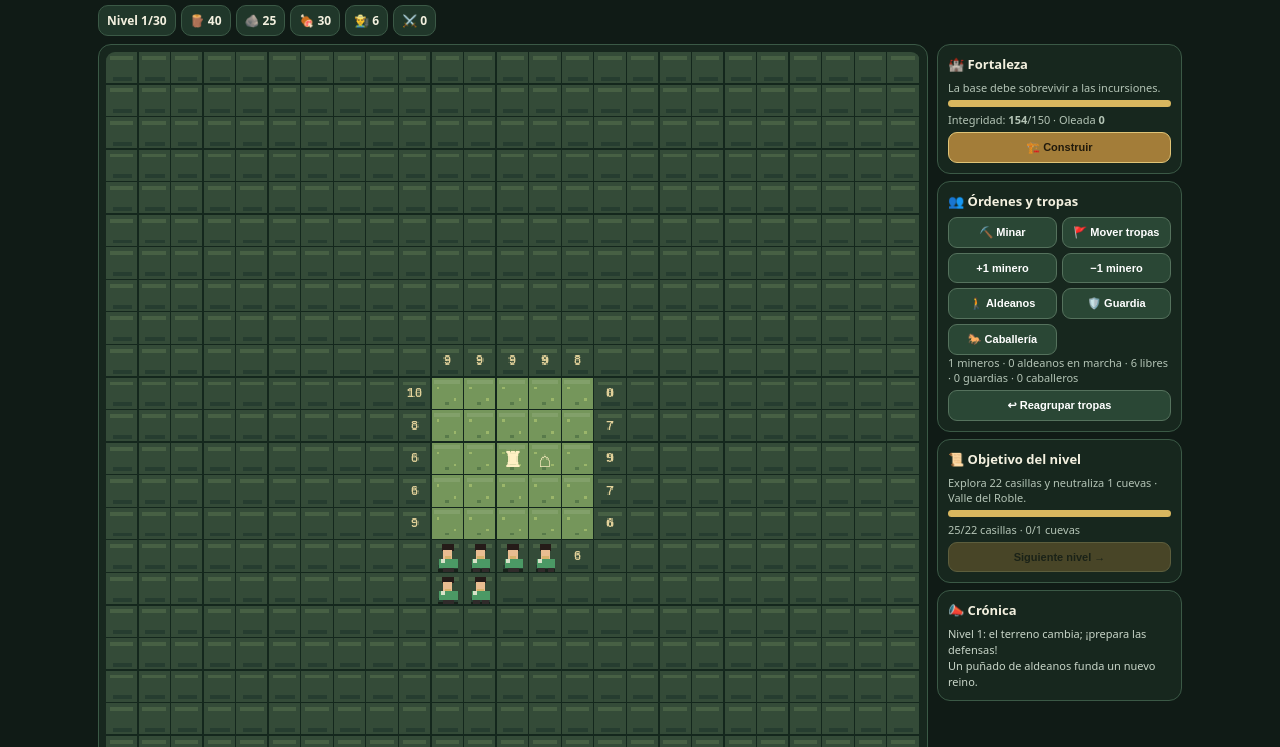
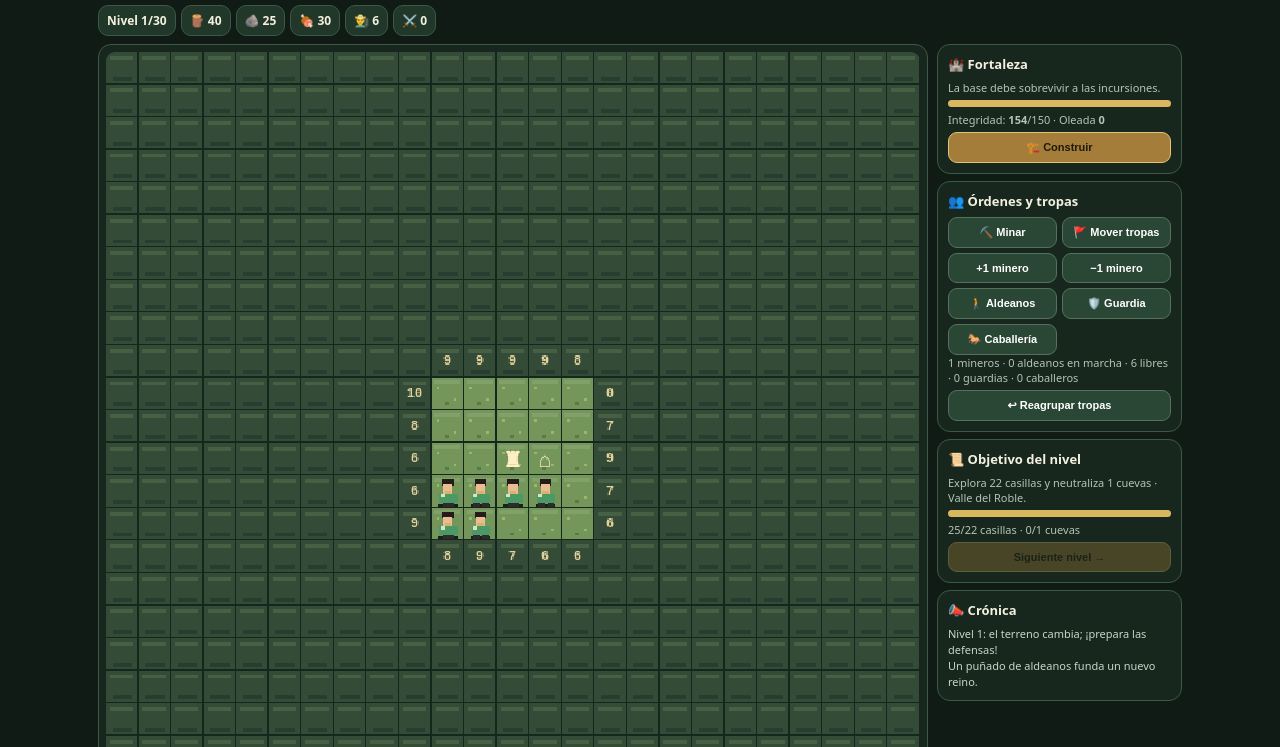
Before and after one commit to Alejandrokiriatos/academia-portuguesjshg, a plain HTML site: page app/src/main/assets/juego.html in a window 1280 px wide. Both pictures are taken after a click on the button "+1 minero". Shown: the part 53-800 px from the top of the page. Drawn offline with Linux system fonts and the light colour scheme.

Commit message:
Pulir órdenes de aldeanos y progresión de tropas

```diff
--- a/app/src/main/assets/juego.html
+++ b/app/src/main/assets/juego.html
@@ -74,10 +74,10 @@ let explored=map.flat().filter(c=>c.seen).length,caves=map.flat().filter(c=>c.ty
 function costPay(cost){if(res.wood<cost[0]||res.stone<cost[1]||res.food<(cost[2]||0)){toast('Faltan recursos');return false}res.wood-=cost[0];res.stone-=cost[1];res.food-=cost[2]||0;return true}
 function reveal(x,y){let c=at(x,y);if(!c||c.seen||!adj(x,y)){toast('Debes explorar desde una casilla vecina');return}c.seen=true;fx.push({x,y,t:Date.now(),kind:'reveal',text:'✦'});if(c.type==='forest'){res.wood+=5+Math.floor(level/2);log('Bosque descubierto: madera extra.')}if(c.type==='rock'){res.stone+=5+Math.floor(level/2);log('Veta de piedra descubierta.')}if(c.type==='treasure'){res.wood+=12;res.stone+=10;res.food+=8;log('¡Tesoro encontrado!')}if(c.type==='cave'){wave++;let count=2+Math.floor(level/5);for(let i=0;i<count;i++){let boss=level>=12&&i===0,brute=!boss&&level>=5&&i===1;enemies.push({x,y,hp:boss?18+level:brute?10+Math.floor(level/2):4+Math.floor(level/3),boss,kind:boss?'boss':brute?'brute':'scout',attack:boss?2+Math.floor(level/8):brute?2:1})}log('¡La cueva despierta! '+count+' monstruos avanzan hacia la fortaleza.')}draw();ui();checkWin();save()}
 function setOrder(o){order=o;buildChoice=null;if(o==='idle'){target=null;workerMoveTarget=null;workerUnits.forEach(u=>{if(u.role==='miner'||u.role==='moving')u.role='returning'});units.mining=0;armyTarget={x:12,y:13}}ui();toast(o==='mine'?'Toca un obstáculo para asignar mineros':o==='move'?'Toca el mapa para enviar tropas':o==='workers'?'Toca el mapa para mover aldeanos libres':'Tropas reagrupadas');save()}
-function addMiners(n){units.mining=Math.max(0,Math.min(units.workers,units.mining+n));ui();toast(units.mining+' mineros asignados');save()}
+function addMiners(n){let desired=Math.max(0,Math.min(units.workers,units.mining+n));if(target&&target.kind==='mine'){let current=workerUnits.filter(u=>u.role==='miner');if(desired>current.length){workerUnits.filter(u=>u.role==='idle').slice(0,desired-current.length).forEach(u=>{u.role='miner';u.target={x:target.x,y:target.y}})}else if(desired<current.length){current.slice(desired).forEach(u=>u.role='returning')}units.mining=workerUnits.filter(u=>u.role==='miner').length}else units.mining=desired;ui();toast(units.mining+' mineros asignados');save()}
 function assignMine(x,y){let c=at(x,y);if(!c||!c.seen||c.hp<=0){toast('Elige una casilla descubierta con resistencia');return}let available=workerUnits.filter(u=>u.role==='idle');if(!available.length){toast('No hay aldeanos libres para minar');return}let wanted=Math.max(1,units.mining||1),chosen=available.slice(0,Math.min(wanted,available.length));target={x,y,kind:'mine'};chosen.forEach(u=>{u.role='miner';u.target={x,y}});units.mining=workerUnits.filter(u=>u.role==='miner').length;workerMoveTarget=null;log('Los aldeanos caminan hasta la veta y empiezan a minar.');toast('Mineros enviados: '+chosen.length);ui();save()}
 function mineTick(){if(!target||target.kind!=='mine'||units.mining<=0)return;let c=at(target.x,target.y);if(!c||c.hp<=0){target=null;units.mining=0;return}let arrived=workerUnits.filter(u=>u.role==='miner'&&u.x===target.x&&u.y===target.y).length;if(!arrived)return;let power=Math.min(50,arrived*2);c.hp=Math.max(0,c.hp-power);fx.push({x:c.x,y:c.y,t:Date.now(),kind:'mine',text:'-'+power});if(c.hp===0){if(c.type==='forest')res.wood+=10;if(c.type==='rock')res.stone+=10;if(c.type==='cave'){res.stone+=12;enemies=enemies.filter(e=>e.x!==c.x||e.y!==c.y);log('¡Cueva neutralizada!')}else log('Casilla despejada.');target=null;workerUnits.forEach(u=>{if(u.role==='miner')u.role='returning'});units.mining=0;checkWin()}draw();ui();save()}
-function train(type){if(!buildings.barracks){toast('Construye primero un cuartel');return}let index=workerUnits.findIndex(u=>u.role==='idle');if(index<0){toast('Necesitas un aldeano libre');return}let cost=type==='guard'?[5,3,4]:[12,8,7];if(!costPay(cost))return;workerUnits.splice(index,1);units.workers=workerUnits.length;if(type==='guard'){units.guards++;army.push({x:12,y:13,kind:'guard',hp:12})}else{units.cavalry++;army.push({x:13,y:13,kind:'cavalry',hp:18})}log(type==='guard'?'Un aldeano se une a la guardia.':'¡Un caballero se une a tu ejército!');ui();save()}
+function train(type){if(!buildings.barracks){toast('Construye primero un cuartel');return}let index=workerUnits.findIndex(u=>u.role==='idle');if(index<0){toast('Necesitas un aldeano libre');return}let cost=type==='guard'?[5,3,4]:[12,8,7];if(!costPay(cost))return;let barracksLevel=map.flat().filter(c=>c.building==='barracks').reduce((m,c)=>Math.max(m,c.buildingLevel||1),1);workerUnits.splice(index,1);units.workers=workerUnits.length;if(type==='guard'){units.guards++;army.push({x:12,y:13,kind:'guard',hp:12+2*(barracksLevel-1)})}else{units.cavalry++;army.push({x:13,y:13,kind:'cavalry',hp:18+3*(barracksLevel-1)})}log(type==='guard'?'Un aldeano se une a la guardia.':'¡Un caballero se une a tu ejército!');ui();save()}
 function buildMenu(){let h='<h2>🏗️ Edificios y defensas</h2><p class="small">Elige una construcción y después toca una casilla descubierta y despejada.</p>';Object.keys(defs).forEach(k=>{let d=defs[k];h+='<div class="building"><span><b>'+d.name+'</b><br><span class="small">'+d.desc+'</span></span><button class="btn" onclick="chooseBuild(\''+k+'\')">🪵'+d.cost[0]+' 🪨'+d.cost[1]+'</button></div>'});h+='<p class="small">Mejoras: toca una cabaña construida para ampliarla. Las torres y murallas son defensas activas.</p>';modal(h)}
 function chooseBuild(k){closeModal();buildChoice=k;order='build';ui();toast('Selecciona dónde colocar: '+defs[k].name)}
 function placeBuilding(x,y){let c=at(x,y),k=buildChoice;if(!k)return;if(!c||!c.seen||c.building||c.hp>0){toast('Necesitas terreno descubierto y despejado');return}if(k==='bridge'&&c.type!=='water'){toast('El puente debe ir sobre agua');return}if(k!=='bridge'&&c.type==='water'){toast('Solo puedes construir un puente en el agua');return}if(!costPay(defs[k].cost))return;c.building=k;c.bridge=k==='bridge';c.structureHp=k==='bridge'?0:(k==='wall'?35:24);c.maxStructureHp=c.structureHp;c.buildingLevel=1;buildings[k]=(buildings[k]||0)+1;if(k==='hut'){for(let i=0;i<3;i++)workerUnits.push(createWorker(workerUnits.length));units.workers=workerUnits.length;log('Cabaña construida: llegan tres aldeanos.')}if(k==='wall')log('Muralla levantada. Los monstruos deberán romperla.');if(k==='tower')log('Torre activa: atacará a los enemigos cercanos.');buildChoice=null;order='idle';draw();ui();save()}
@@ -97,12 +97,13 @@ if(c.hp>0){toast('Resistencia '+c.hp+'. Selecciona ⛏️ Minar y envía aldeano
 if(c.building){toast('Edificio: '+(defs[c.building]?.name||'Fortaleza'));return}
 toast('Terreno despejado. Puedes construir aquí.');draw()}
 function stepToward(start,goal,requireSeen=false){if(start.x===goal.x&&start.y===goal.y)return null;let q=[{x:start.x,y:start.y,first:null}],seen=new Set([start.x+','+start.y]);for(let i=0;i<q.length;i++){let p=q[i];for(let [dx,dy] of dirs){let nx=p.x+dx,ny=p.y+dy,k=nx+','+ny,c=at(nx,ny);if(!inside(nx,ny)||seen.has(k)||!passable(c)||(requireSeen&&!c.seen))continue;let first=p.first||{x:nx,y:ny};if(nx===goal.x&&ny===goal.y)return first;seen.add(k);q.push({x:nx,y:ny,first})}}return null}
-function createWorker(i){let x=10+(i%4),y=15+Math.floor(i/4);return{x,y,homeX:x,homeY:y,role:'idle'}}
+function createWorker(i){let x=10+(i%4),y=13+Math.floor(i/4);return{x,y,homeX:x,homeY:y,role:'idle'}}
 function moveWorkers(x,y){let c=at(x,y);if(!c?.seen||!passable(c)){toast('Elige una casilla descubierta y transitable');return}let group=workerUnits.filter(u=>u.role==='idle');if(!group.length){toast('No hay aldeanos libres para mover');return}workerMoveTarget={x,y};group.forEach(u=>u.role='moving');order='idle';log('Los aldeanos recibieron una orden de movimiento.');toast('Aldeanos en marcha: '+group.length);ui();save()}
-function workerTick(){for(let u of workerUnits){let dest=u.role==='miner'?target:u.role==='moving'?workerMoveTarget:u.role==='returning'?{x:u.homeX,y:u.homeY}:null;if(!dest)continue;if(u.x===dest.x&&u.y===dest.y){if(u.role==='moving'||u.role==='returning')u.role='idle';continue}let step=stepToward(u,dest,true);if(step){u.x=step.x;u.y=step.y}else if(u.role==='moving'){u.role='idle'}}}
+function workerTick(){for(let u of workerUnits){let dest=u.role==='miner'?target:u.role==='moving'?workerMoveTarget:u.role==='returning'?{x:u.homeX,y:u.homeY}:null;if(!dest)continue;if(u.x===dest.x&&u.y===dest.y){if(u.role==='moving'||u.role==='returning')u.role='idle';continue}let step=stepToward(u,dest,u.role!=='returning');if(step){u.x=step.x;u.y=step.y}else if(u.role==='moving'){u.role='idle'}}}
 function combatTick(){
 workerTick();
 for(let u of army){let foe=enemies.filter(e=>e.hp>0).sort((a,b)=>(Math.abs(a.x-u.x)+Math.abs(a.y-u.y))-(Math.abs(b.x-u.x)+Math.abs(b.y-u.y)))[0];if(foe&&Math.abs(foe.x-u.x)+Math.abs(foe.y-u.y)<=1){let damage=u.kind==='cavalry'?5:3;foe.hp-=damage;fx.push({x:foe.x,y:foe.y,t:Date.now(),kind:'mine',text:'-'+damage})}else{let goal=armyTarget;if(!goal){let threat=enemies.filter(e=>e.hp>0).sort((a,b)=>(Math.abs(a.x-u.x)+Math.abs(a.y-u.y))-(Math.abs(b.x-u.x)+Math.abs(b.y-u.y)))[0];if(threat&&Math.abs(threat.x-u.x)+Math.abs(threat.y-u.y)<=7)goal={x:threat.x,y:threat.y}}if(goal&&(u.x!==goal.x||u.y!==goal.y)){let step=stepToward(u,goal,true);if(step){u.x=step.x;u.y=step.y}}}}
+if(armyTarget&&army.length&&army.every(u=>u.x===armyTarget.x&&u.y===armyTarget.y))armyTarget=null;
 for(let e of enemies){if(e.hp<=0)continue;let defender=army.filter(u=>Math.abs(e.x-u.x)+Math.abs(e.y-u.y)<=1).sort((a,b)=>a.hp-b.hp)[0];if(defender){defender.hp-=e.attack||1;continue}let worker=workerUnits.find(u=>Math.abs(e.x-u.x)+Math.abs(e.y-u.y)<=1);if(worker){workerUnits=workerUnits.filter(u=>u!==worker);units.workers=workerUnits.length;units.mining=workerUnits.filter(u=>u.role==='miner').length;log('¡Un monstruo alcanzó a un aldeano!');continue}let next=stepToward(e,{x:base.x,y:base.y});if(next){e.x=next.x;e.y=next.y;continue}let obstacle=dirs.map(([dx,dy])=>at(e.x+dx,e.y+dy)).find(c=>c?.building&&c.building!=='bridge'&&c.building!=='base'&&c.structureHp>0);if(obstacle){obstacle.structureHp-=e.attack||1;if(obstacle.structureHp<=0){let name=obstacle.building;obstacle.building=null;obstacle.structureHp=0;obstacle.maxStructureHp=0;buildings[name]=Math.max(0,(buildings[name]||1)-1);log('¡Un monstruo destruyó '+(defs[name]?.name||'una defensa')+'!')}}else if(Math.abs(e.x-base.x)+Math.abs(e.y-base.y)<=1){base.hp-=e.attack||1}}
 army=army.filter(u=>u.hp>0);enemies=enemies.filter(e=>e.hp>0);units.guards=army.filter(u=>u.kind==='guard').length;units.cavalry=army.filter(u=>u.kind==='cavalry').length;
 for(let y=0;y<S;y++)for(let x=0;x<S;x++){let c=at(x,y);if(c.building==='tower'){let range=5+(c.buildingLevel||1),e=enemies.filter(e=>e.hp>0&&Math.abs(e.x-x)+Math.abs(e.y-y)<=range).sort((a,b)=>(Math.abs(a.x-x)+Math.abs(a.y-y))-(Math.abs(b.x-x)+Math.abs(b.y-y)))[0];if(e){let damage=3+2*(c.buildingLevel||1);e.hp-=damage;fx.push({x:e.x,y:e.y,t:Date.now(),kind:'mine',text:'-'+damage})}}}
```
Also changed, not shown: juego.html (+5 -4 lines).
